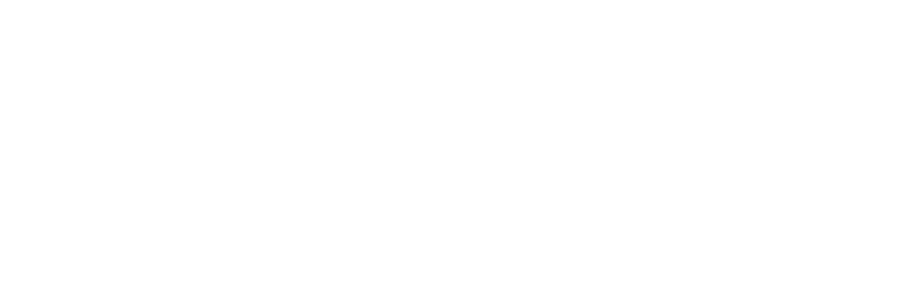
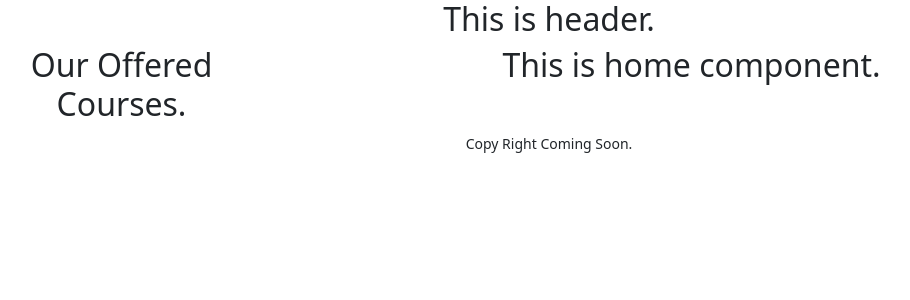
Before and after one commit to kayesh01/education-platform-client, a React (Create React App) app: page / in a window 1280 px wide. Shown: the top 300 px of the page, without its empty margins (91-1001 px from the left). Built offline with nearby package versions, Linux system fonts and the light colour scheme.

Commit message:
basic routes setup done

```diff
--- a/package.json
+++ b/package.json
@@ -6,8 +6,12 @@
     "@testing-library/jest-dom": "^5.16.5",
     "@testing-library/react": "^13.4.0",
     "@testing-library/user-event": "^13.5.0",
+    "bootstrap": "^5.2.2",
+    "firebase": "^9.12.1",
     "react": "^18.2.0",
+    "react-bootstrap": "^2.5.0",
     "react-dom": "^18.2.0",
+    "react-router-dom": "^6.4.2",
     "react-scripts": "5.0.1",
     "web-vitals": "^2.1.4"
   },
--- a/src/App.js
+++ b/src/App.js
@@ -1,10 +1,12 @@
 
+import { RouterProvider } from 'react-router-dom';
 import './App.css';
+import { routes } from './Routes/Routes/Routes';
 
 function App() {
   return (
     <div className="App">
-
+      <RouterProvider router={routes}></RouterProvider>
     </div>
   );
 }
--- /dev/null
+++ b/src/Pages/Category/Category/Category.js
@@ -0,0 +1,11 @@
+import React from 'react';
+
+const Category = () => {
+    return (
+        <div>
+            <h2>This is Category.</h2>
+        </div>
+    );
+};
+
+export default Category;
--- /dev/null
+++ b/src/Pages/Courses/Courses/Courses.js
@@ -0,0 +1,11 @@
+import React from 'react';
+
+const Courses = () => {
+    return (
+        <div>
+            <h2>This is Courses <section></section></h2>
+        </div>
+    );
+};
+
+export default Courses;
--- /dev/null
+++ b/src/Pages/Home/Home/Home.js
@@ -0,0 +1,11 @@
+import React from 'react';
+
+const Home = () => {
+    return (
+        <div>
+            <h2>This is home component.</h2>
+        </div>
+    );
+};
+
+export default Home;
--- /dev/null
+++ b/src/Pages/Shared/Footer/Footer.js
@@ -0,0 +1,11 @@
+import React from 'react';
+
+const Footer = () => {
+    return (
+        <div>
+            <p><small>Copy Right Coming Soon.</small></p>
+        </div>
+    );
+};
+
+export default Footer;
--- /dev/null
+++ b/src/Pages/Shared/Header/Header.js
@@ -0,0 +1,11 @@
+import React from 'react';
+
+const Header = () => {
+    return (
+        <div>
+            <h2>This is header.</h2>
+        </div>
+    );
+};
+
+export default Header;
--- /dev/null
+++ b/src/Pages/Shared/SideNav/SideNav.js
@@ -0,0 +1,11 @@
+import React from 'react';
+
+const SideNav = () => {
+    return (
+        <div>
+            <h2>Our Offered Courses.</h2>
+        </div>
+    );
+};
+
+export default SideNav;
--- /dev/null
+++ b/src/layout/Main.js
@@ -0,0 +1,27 @@
+import React from 'react';
+import { Col, Container, Row } from 'react-bootstrap';
+import { Outlet } from 'react-router-dom';
+import Footer from '../Pages/Shared/Footer/Footer';
+import Header from '../Pages/Shared/Header/Header';
+import SideNav from '../Pages/Shared/SideNav/SideNav';
+
+const Main = () => {
+    return (
+        <div>
+            <Header></Header>
+            <Container>
+                <Row>
+                    <Col lg="3">
+                        <SideNav></SideNav>
+                    </Col>
+                    <Col lg="9">
+                        <Outlet></Outlet>
+                    </Col>
+                </Row>
+            </Container>
+            <Footer></Footer>
+        </div>
+    );
+};
+
+export default Main;
```
Also changed, not shown: src/Routes/Routes/Routes.js (added, +26 -0 lines), src/firebase/firebase.config.js (added, +18 -0 lines), 1 other file (tests, documents, lock files or other folders).
